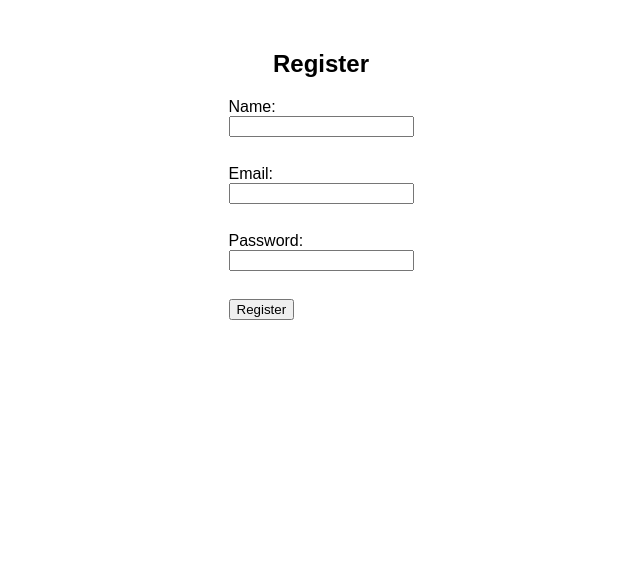
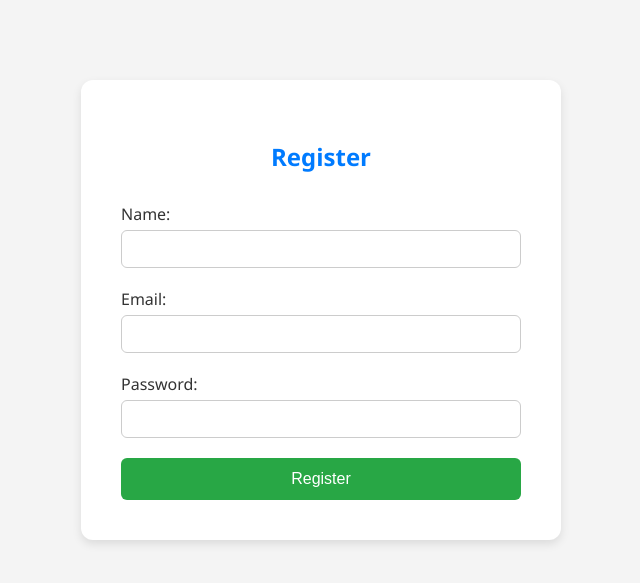
Before and after one commit to himani-kh/Quizly, a FastAPI app: page /register in a window 1280 px wide. Shown: the top 583 px of the page, without its empty margins (319-959 px from the left). Run offline with FastAPI, Linux system fonts and the light colour scheme.

Commit message:
Update register.html

```diff
--- a/authentication-service/templates/register.html
+++ b/authentication-service/templates/register.html
@@ -4,18 +4,37 @@
     <meta charset="UTF-8">
     <meta name="viewport" content="width=device-width, initial-scale=1.0">
     <title>Register</title>
-    <link rel="stylesheet" href="/static/styles.css">
 </head>
-<body>
-    <h2>Register</h2>
-    <form action="/register" method="post">
-        <label>Name:</label>
-        <input type="text" name="name" required><br>  <!-- ✅ Added Name field -->
-        <label>Email:</label>
-        <input type="email" name="email" required><br>
-        <label>Password:</label>
-        <input type="password" name="password" required><br>
-        <button type="submit">Register</button>
-    </form>
+<body style="margin: 0; padding: 0; font-family: 'Segoe UI', Arial, sans-serif; background-color: #f4f4f4;">
+
+    <div style="max-width: 400px; margin: 80px auto; background-color: #ffffff; padding: 40px; border-radius: 12px; box-shadow: 0 4px 10px rgba(0, 0, 0, 0.1);">
+        <h2 style="text-align: center; color: #007BFF; margin-bottom: 30px;">Register</h2>
+
+        <form action="/register" method="post" style="display: flex; flex-direction: column; gap: 20px;">
+            <div style="display: flex; flex-direction: column;">
+                <label for="name" style="margin-bottom: 5px; color: #333;">Name:</label>
+                <input type="text" name="name" id="name" required
+                    style="padding: 10px; border: 1px solid #ccc; border-radius: 6px; font-size: 14px;">
+            </div>
+
+            <div style="display: flex; flex-direction: column;">
+                <label for="email" style="margin-bottom: 5px; color: #333;">Email:</label>
+                <input type="email" name="email" id="email" required
+                    style="padding: 10px; border: 1px solid #ccc; border-radius: 6px; font-size: 14px;">
+            </div>
+
+            <div style="display: flex; flex-direction: column;">
+                <label for="password" style="margin-bottom: 5px; color: #333;">Password:</label>
+                <input type="password" name="password" id="password" required
+                    style="padding: 10px; border: 1px solid #ccc; border-radius: 6px; font-size: 14px;">
+            </div>
+
+            <button type="submit"
+                style="padding: 12px; background-color: #28a745; color: white; font-size: 16px; border: none; border-radius: 6px; cursor: pointer;">
+                Register
+            </button>
+        </form>
+    </div>
+
 </body>
 </html>
```
